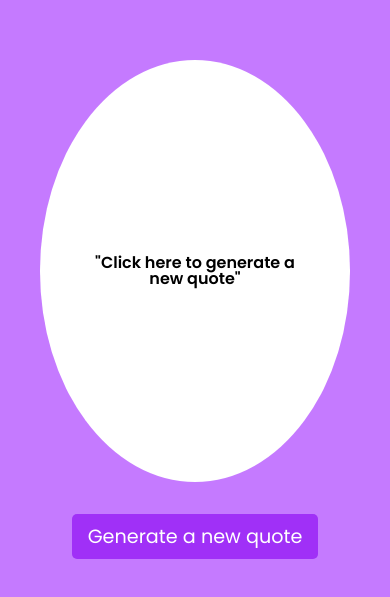
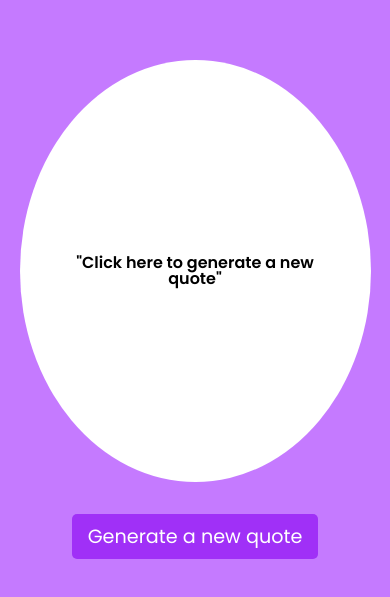
Before and after one commit to Wallysson/Slip-Advice, a React (Vite) app: page / in a window 390 px wide. Shown: the part 113-710 px from the top of the page. Built offline with nearby package versions, Linux system fonts and the light colour scheme.

Commit message:
media query

```diff
--- a/src/components/Quote/styles.js
+++ b/src/components/Quote/styles.js
@@ -10,12 +10,12 @@ export const Circle = styled.main`
   width: 35vw;
 
   @media (max-width: 900px) {
-    width: 95%;
+    width: 80vw;
     height: 60vh;
   }
 
   @media (max-width: 450px) {
-    min-width: 95%;
+    width: 90vw;
     height: 50vh;
   }
 `
```
